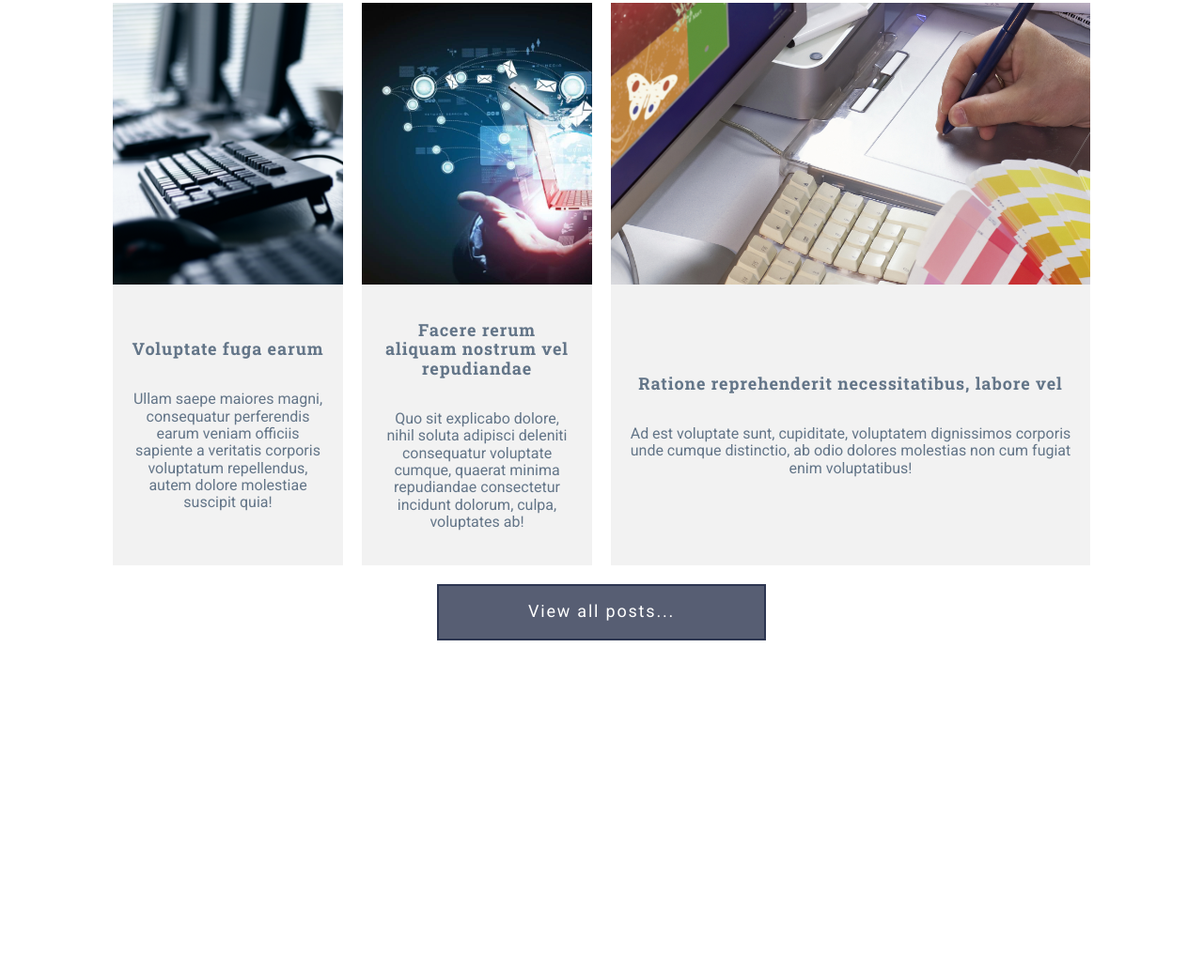
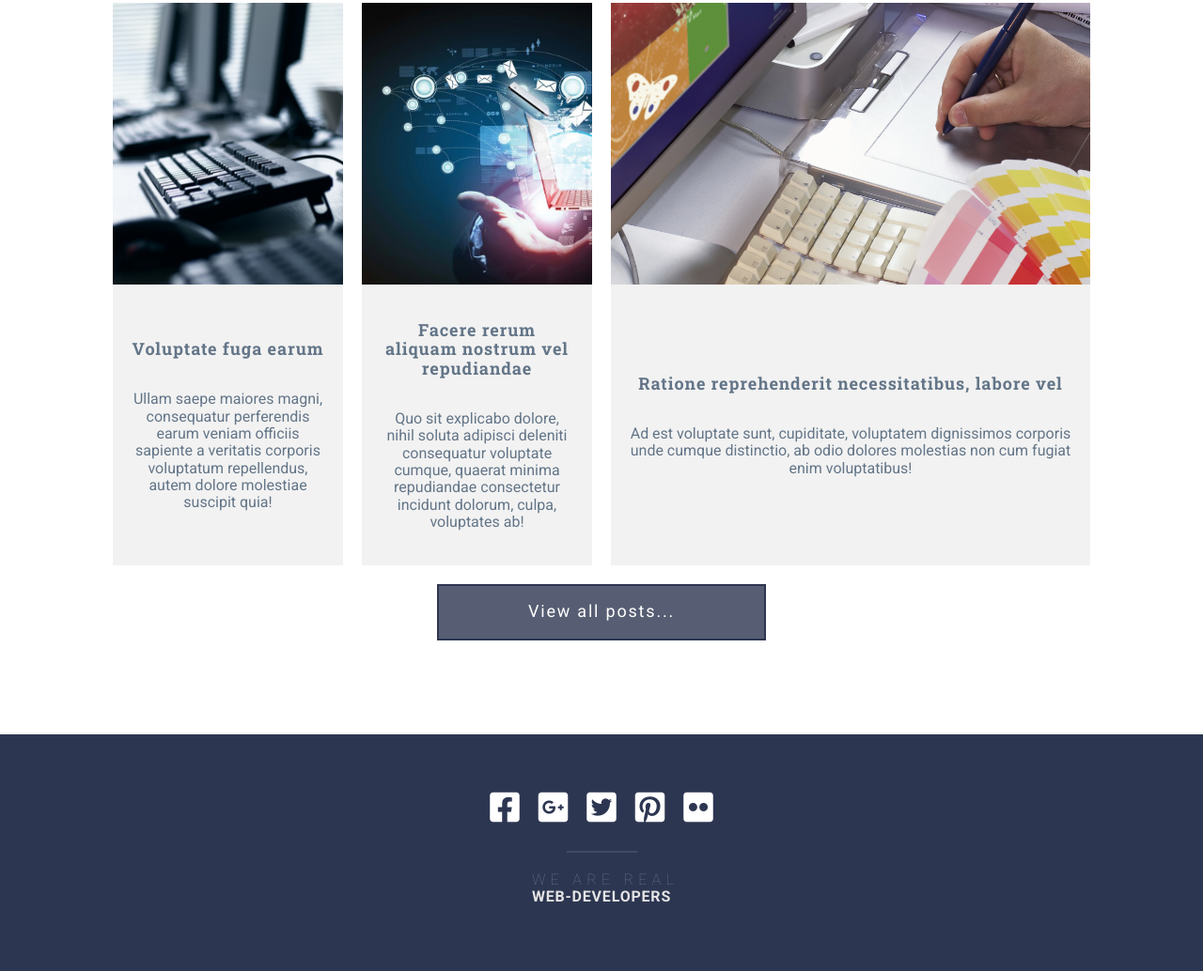
Before and after one commit to Eugene0331/grid-template, a website: page index.html in a window 1280 px wide. Shown: the part 3462-4496 px from the top of the page at 94% size. Before the commit the page ends 4244 px from the top, so only its background shows below. Drawn offline with Linux system fonts and the light colour scheme.

Commit message:
added footer

```diff
--- a/assets/scss/_footer.scss
+++ b/assets/scss/_footer.scss
@@ -0,0 +1,64 @@
+.footer {
+  padding: ($gap * 2.5) $gap ($gap * 3.5);
+
+  text-align: center;
+  background-color: $color-primary;
+
+  &__container {
+    @extend %container;
+  }
+
+  &__social {
+    position: relative;
+
+    display: grid;
+    justify-content: center;
+
+    margin-bottom: $gap * 2;
+    grid-template-columns: repeat(auto-fit, minmax(50px, max-content));
+
+    &::after {
+      position: absolute;
+      bottom: -$gap;
+      left: calc(50% - 75px / 2);
+
+      width: 75px;
+      height: 2px;
+
+      content: "";
+      background-color: rgba($color-light, 0.1);
+    }
+
+    a {
+      display: block;
+      padding: $gap / 2;
+      transition: color 0.5s;
+
+      &:hover,
+      &focus {
+        color: $color-accent;
+      }
+    }
+
+    .fab {
+      font-size: 36px;
+    }
+  }
+
+  &__copy {
+    span {
+      &:nth-of-type(1) {
+        margin-right: -0.5em;
+        letter-spacing: 0.33em;
+        font-weight: 100;
+      }
+
+      &:nth-of-type(2) {
+        letter-spacing: 0.05em;
+
+        color: $color-gray-light;
+        font-weight: 700;
+      }
+    }
+  }
+}
--- a/index.html
+++ b/index.html
@@ -301,6 +301,21 @@
 
   </main>
 
+  <footer class="footer">
+    <div class="footer__container">
+      <div class="footer__social">
+        <a href="#"><i class="fab fa-facebook-square"></i></a>
+        <a href="#"><i class="fab fa-google-plus-square"></i></a>
+        <a href="#"><i class="fab fa-twitter-square"></i></a>
+        <a href="#"><i class="fab fa-pinterest-square"></i></a>
+        <a href="#"><i class="fab fa-flickr"></i></a>
+      </div>
+      <div class="footer__copy">
+        <span>WE ARE REAL</span><br><span>WEB-DEVELOPERS</span>
+      </div>
+    </div>
+  </footer>
+
   <!-- Подключаем библиотеку jquery, необходимую для работы нашего основного скрипта -->
   <script src="libs/jquery/dist/jquery.min.js"></script>
   <!-- Подключаем наш основной скрипт, с которым будем работать -->
```
Also changed, not shown: assets/css/style.css.
